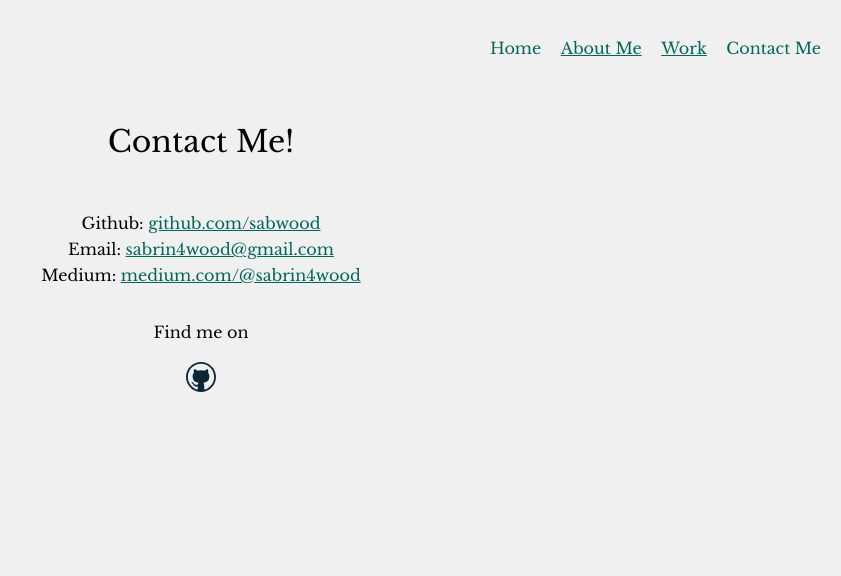
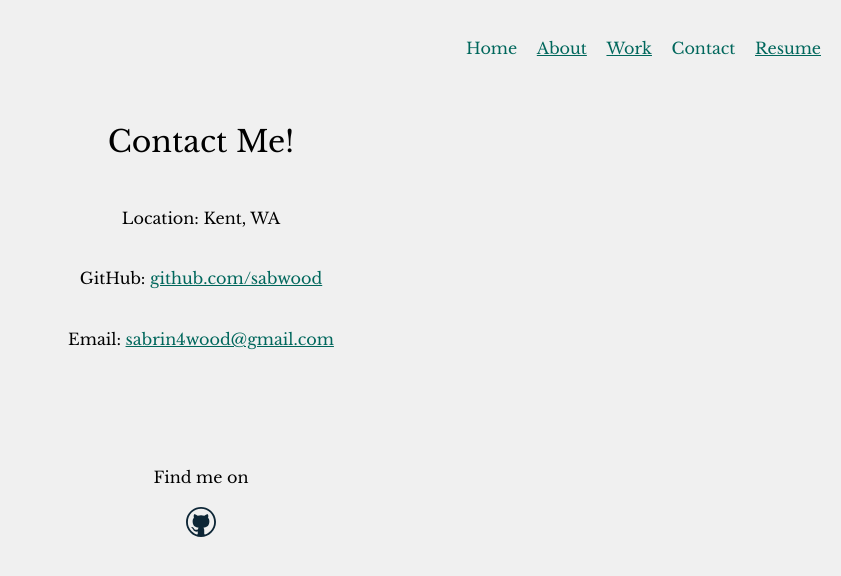
Before and after one commit to sabwood/portfolio-website, a plain HTML site: page contact.html in a window 1280 px wide. Shown: the whole page, without its empty margins (439-1280 px from the left). Drawn offline with nearby package versions, Linux system fonts and the light colour scheme.

Commit message:
updated contact page
updated contact page

```diff
--- a/contact.html
+++ b/contact.html
@@ -45,7 +45,7 @@
                     </li>
                     <li role="presentation">
                         <a href="about.html" role="menuitem" class="navigation-list__item">
-                            About Me
+                            About
                         </a>
                     </li>
                     <li role="presentation">
@@ -55,7 +55,12 @@
                     </li>
                     <li role="presentation">
                         <a href="contact.html" role="menuitem" class="navigation-list__item--active">
-                            Contact Me
+                            Contact
+                        </a>
+                    </li>
+                    <li role="presentation">
+                        <a href="files/Wood-Sabrina-Resume.pdf" role="menuitem" class="navigation-list__item" target="_blank">
+                            Resume
                         </a>
                     </li>
                 </ul>
@@ -68,25 +73,34 @@
                 </h1>
             </div>
             <div>
-                <p>
-                    <br>
-                    Github:
+                <table cellpadding="15" cellspacing="5" style="margin: 0px auto;">
+                    <tr>
+                        <td>
+                            Location:   Kent, WA
+                        </td>
+                    </tr>
+                    <tr>
+                        <td>
+                            GitHub:
                             <a href="https://github.com/sabwood" target="_blank">
                                 github.com/sabwood
                             </a>
-                    <br>
+                        </td>
+                    </tr>
+                    <tr>
+                        <td>
                             Email:
                             <a href="mailto:sabrin4wood@gmail.com">
                                 sabrin4wood@gmail.com
                             </a>
-                    <br>
-                    Medium:
-                    <a href="https://medium.com/@sabrin4wood" target="_blank">
-                        medium.com/@sabrin4wood
-                    </a>
-                </p>
+                        </td>
+                    </tr>
+                </table>
             </div>
         </div>
+        <br>
+        <br>
+        <br>
         <footer class="page-footer">
             <p>
                 Find me on
```
Lines whose indentation alone changed are shown as unchanged.
